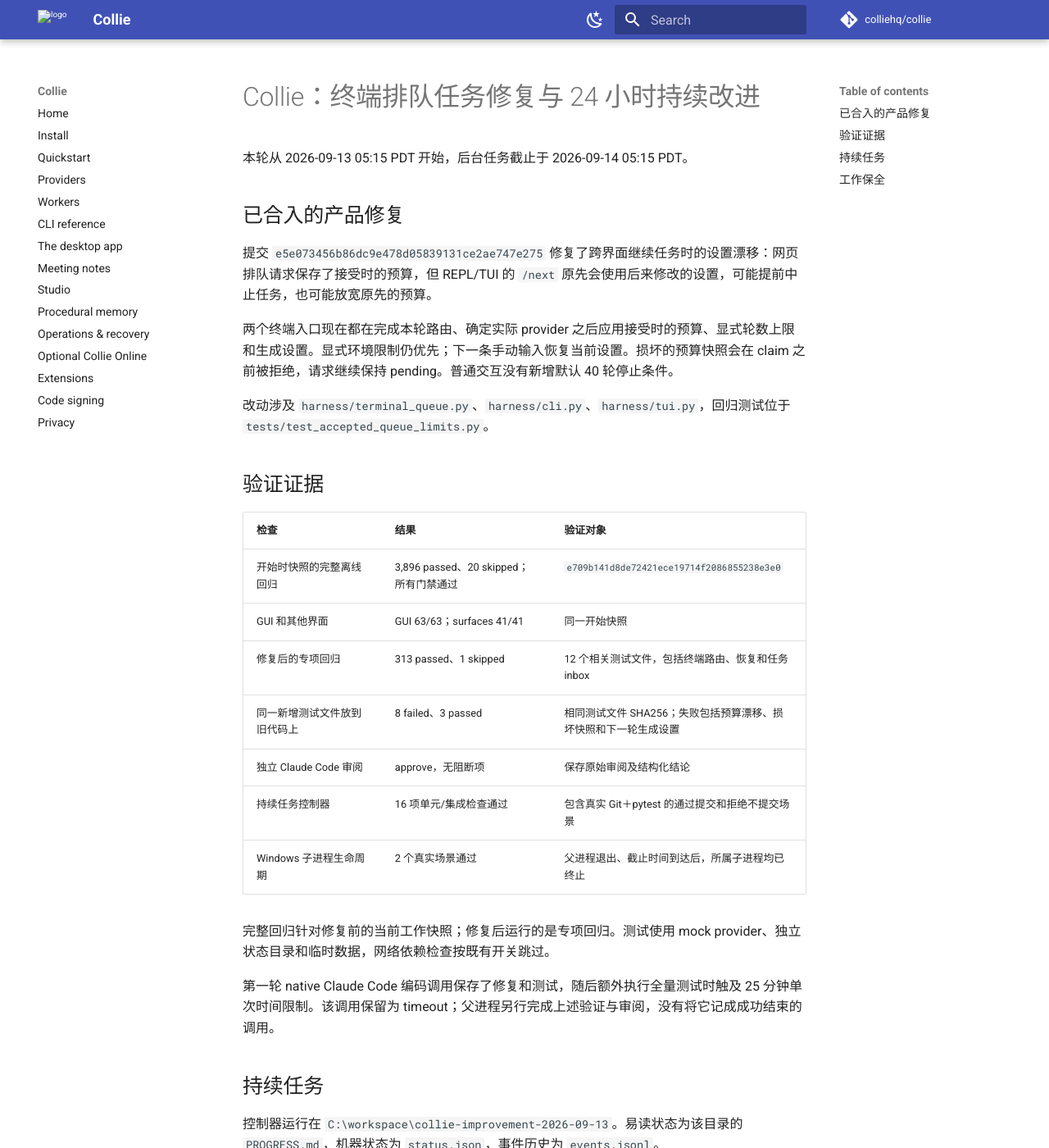
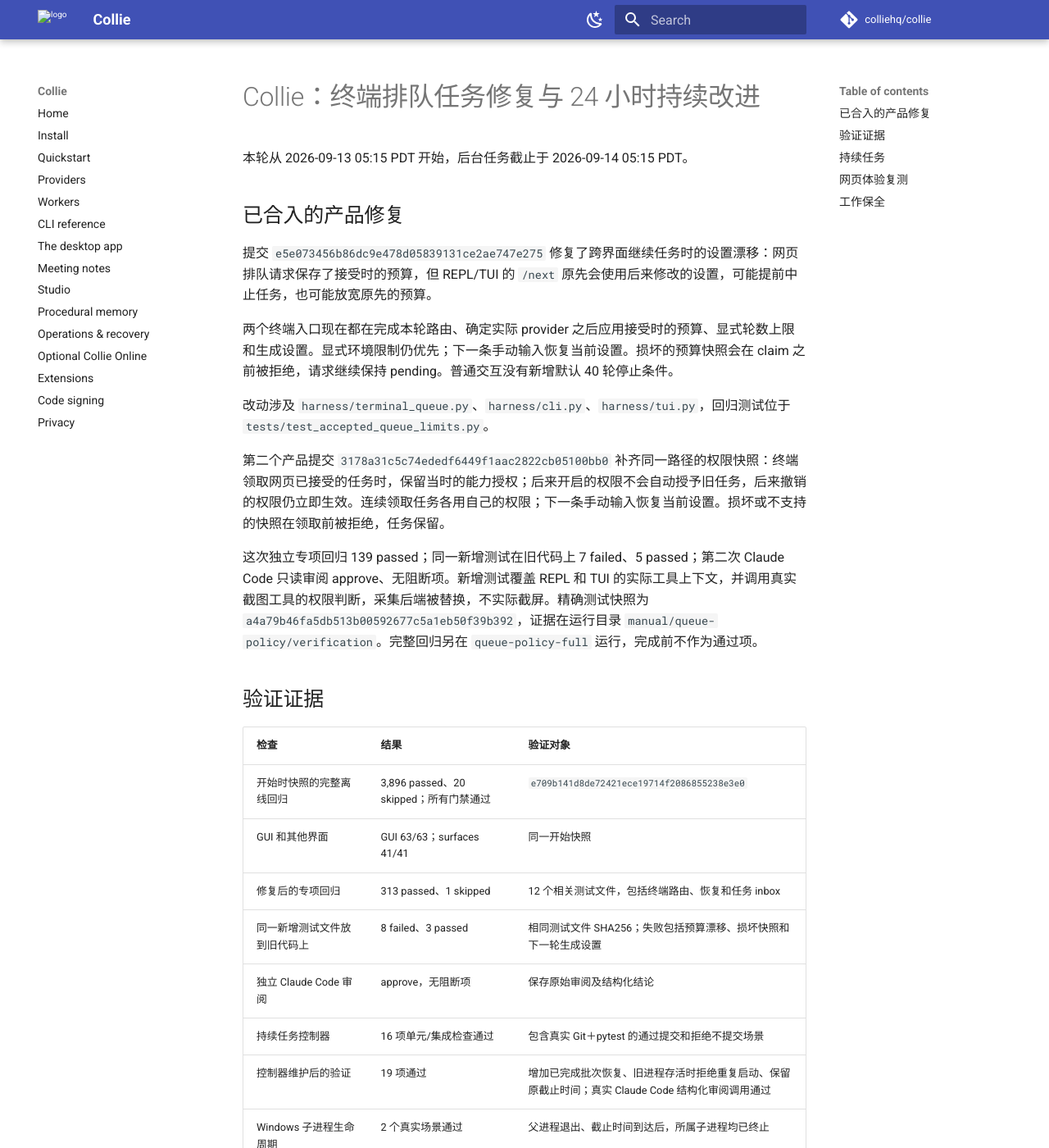
Before and after one commit to colliehq/collie, an MkDocs documentation site: the page built from docs/product-evolution-2026-09-13.md, in a window 1280 px wide and 1400 px high. Shown: the whole window at 82% size. Built offline with MkDocs 1.6.1 and Material for MkDocs 9.7.7, drawn with Linux system fonts in a browser that asks for light colours; comment, search, counter and statistics services are not loaded; some of the changed text lies outside the part shown.

Commit message:
Record accepted capability repair and corrected UI evidence

```diff
--- a/docs/product-evolution-2026-09-13.md
+++ b/docs/product-evolution-2026-09-13.md
@@ -10,6 +10,10 @@
 
 改动涉及 `harness/terminal_queue.py`、`harness/cli.py`、`harness/tui.py`，回归测试位于 `tests/test_accepted_queue_limits.py`。
 
+第二个产品提交 `3178a31c5c74ededf6449f1aac2822cb05100bb0` 补齐同一路径的权限快照：终端领取网页已接受的任务时，保留当时的能力授权；后来开启的权限不会自动授予旧任务，后来撤销的权限仍立即生效。连续领取任务各用自己的权限；下一条手动输入恢复当前设置。损坏或不支持的快照在领取前被拒绝，任务保留。
+
+这次独立专项回归 139 passed；同一新增测试在旧代码上 7 failed、5 passed；第二次 Claude Code 只读审阅 approve、无阻断项。新增测试覆盖 REPL 和 TUI 的实际工具上下文，并调用真实截图工具的权限判断，采集后端被替换，不实际截屏。精确测试快照为 `a4a79b46fa5db513b00592677c5a1eb50f39b392`，证据在运行目录 `manual/queue-policy/verification`。完整回归另在 `queue-policy-full` 运行，完成前不作为通过项。
+
 ## 验证证据
 
 | 检查 | 结果 | 验证对象 |
@@ -20,6 +24,7 @@
 | 同一新增测试文件放到旧代码上 | 8 failed、3 passed | 相同测试文件 SHA256；失败包括预算漂移、损坏快照和下一轮生成设置 |
 | 独立 Claude Code 审阅 | approve，无阻断项 | 保存原始审阅及结构化结论 |
 | 持续任务控制器 | 16 项单元/集成检查通过 | 包含真实 Git＋pytest 的通过提交和拒绝不提交场景 |
+| 控制器维护后的验证 | 19 项通过 | 增加已完成批次恢复、旧进程存活时拒绝重复启动、保留原截止时间；真实 Claude Code 结构化审阅调用通过 |
 | Windows 子进程生命周期 | 2 个真实场景通过 | 父进程退出、截止时间到达后，所属子进程均已终止 |
 
 完整回归针对修复前的当前工作快照；修复后运行的是专项回归。测试使用 mock provider、独立状态目录和临时数据，网络依赖检查按既有开关跳过。
@@ -40,6 +45,14 @@
 
 控制器同时检查绝对截止时间、剩余单调时钟时间和 `STOP` 文件；所有主要执行任务由 Windows Job 管理子进程。创建运行目录下的 `STOP` 文件即可提前结束。本机休眠或关机会减少实际运行时间。
 
+第一批审阅曾将非阻塞建议放入阻断项，控制器据此拒绝提交。维护后改用 Claude Code 的结构化输出，保留原批次证据，补齐测试后由父流程完成上述第二次审阅及合入。控制器从第二批恢复，原截止时间不变；第二批改查取消和恢复，避免与并行网页实验重复。隔离仓库的 Git 提交身份复用原项目本地配置。
+
+## 网页体验复测
+
+实际 Chrome、真实本地 web server 和 mock provider 验证了读取文件、任务完成、切换会话和草稿恢复。最初关于“已确认的工作目录在刷新后丢失”的判断经严格对照被推翻：明确选定并等待确认的目录能够恢复。原观察混入了新任务采用默认目录的行为，纠正记录与前后 DOM 均已保留。
+
+进一步复现的是尚未确认的目录输入丢失：文字草稿恢复，但目录输入框回到上一次确认值。此场景由独立 Claude Code 实验继续处理，未通过独立回归和审阅之前不列为已修复。另记录了新任务刷新落到 Today、首次模型设置选择较多等体验观察，尚未据此做推测性重构。
+
 ## 工作保全
 
 开始时的 72 个未提交改动文件已逐文件备份并记录 SHA256。快照提交包含本轮开始前已有工作，不作为本轮新增成果归因。首个产品提交只包含经过审阅的四个文件增量，原工作区既有未提交改动继续保留。
```
